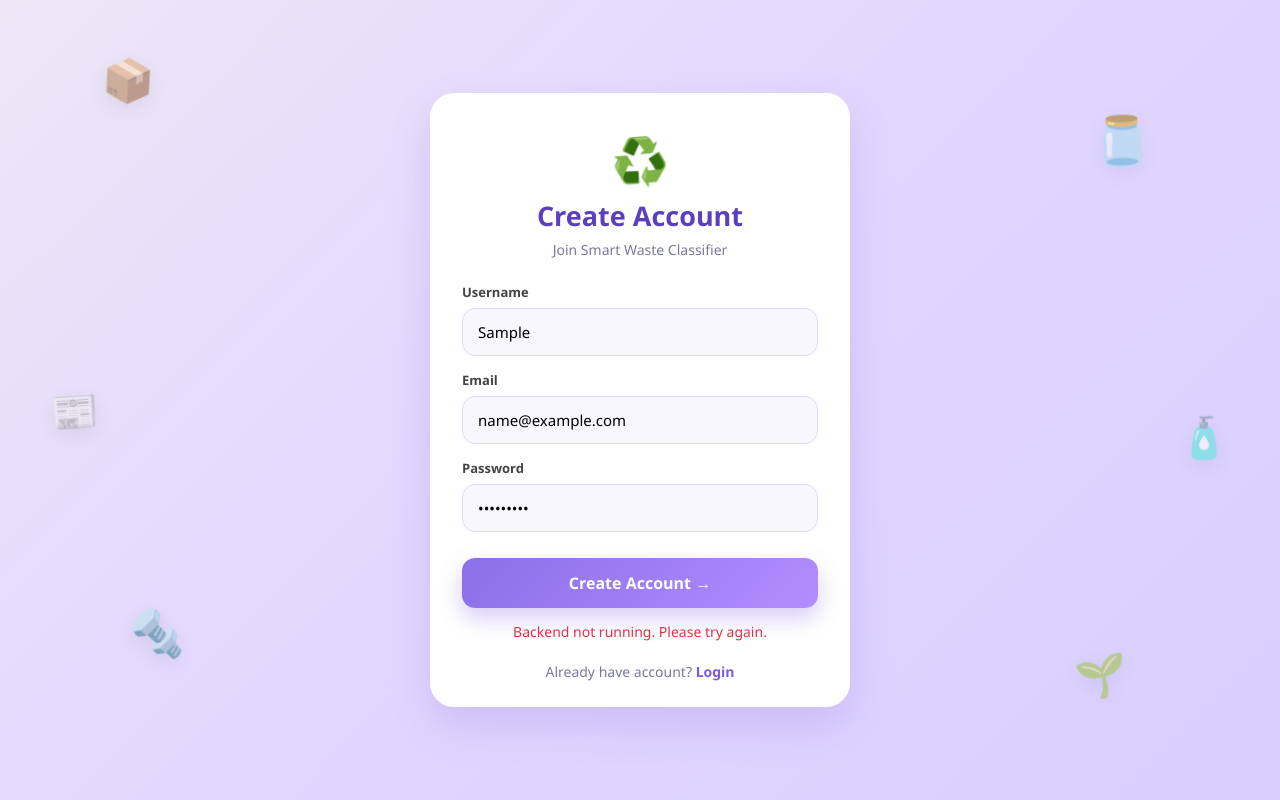
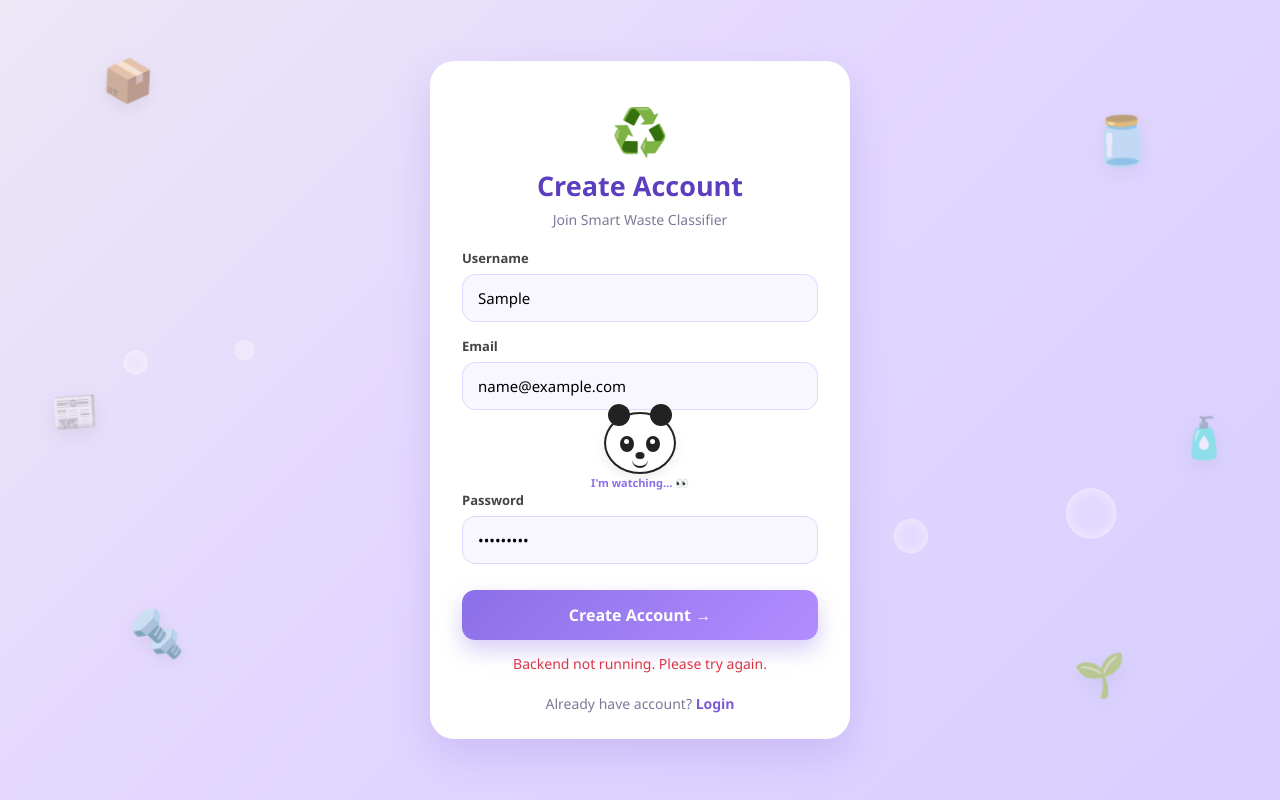
Before and after one commit to shalinii7/waste-app, a plain HTML site: page register.html in a window 1280 px wide. Both pictures are taken after typing "Sample", "name@example.com", "Sample123" into the empty fields and a click on the button "Create Account →". Drawn offline with Linux system fonts and the light colour scheme; no server answers.

Commit message:
Update register.html

```diff
--- a/register.html
+++ b/register.html
@@ -11,59 +11,104 @@
     background:linear-gradient(135deg,#EDE7F6 0%,#E3D7FF 45%,#D8CFFF 100%);
     padding:20px;position:relative;overflow:hidden;
   }
-  /* Floating waste emojis */
-  .float{
-    position:absolute;font-size:42px;opacity:0.55;
-    animation:floaty 6s ease-in-out infinite;
-    filter:drop-shadow(0 6px 10px rgba(0,0,0,0.12));
+  /* Floating waste - same as before */
+  .float{position:absolute;font-size:42px;opacity:0.55;animation:floaty 6s ease-in-out infinite;filter:drop-shadow(0 6px 10px rgba(0,0,0,0.12));z-index:1}
+  .f1{top:8%;left:8%}.f2{top:14%;right:10%;font-size:48px;animation-delay:1s}
+  .f3{bottom:16%;left:10%;font-size:46px;animation-delay:.5s}.f4{bottom:12%;right:12%;animation-delay:1.5s}
+  .f5{top:48%;left:4%;font-size:38px;animation-delay:2s}.f6{top:52%;right:4%;font-size:40px;animation-delay:.8s}
+  @keyframes floaty{0%,100%{transform:translateY(0) rotate(-4deg)}50%{transform:translateY(-16px) rotate(4deg)}}
+
+  /* Transparent bubbles - FEW, freely moving */
+  .bubble{
+    position:absolute;border-radius:50%;
+    background:rgba(255,255,255,0.18);
+    border:1.5px solid rgba(255,255,255,0.55);
+    box-shadow:inset 0 0 12px rgba(255,255,255,0.6);
+    animation:bubbleMove linear infinite;
+    z-index:1;pointer-events:none;
   }
-  .f1{top:8%;left:8%;animation-delay:0s}
-  .f2{top:14%;right:10%;font-size:48px;animation-delay:1s}
-  .f3{bottom:16%;left:10%;font-size:46px;animation-delay:0.5s}
-  .f4{bottom:12%;right:12%;animation-delay:1.5s}
-  .f5{top:48%;left:4%;font-size:38px;animation-delay:2s}
-  .f6{top:52%;right:4%;font-size:40px;animation-delay:0.8s}
-  @keyframes floaty{
-    0%,100%{transform:translateY(0) rotate(-4deg)}
-    50%{transform:translateY(-16px) rotate(4deg)}
+  .b1{width:18px;height:18px;left:18%;top:80%;animation-duration:11s;animation-delay:0s}
+  .b2{width:32px;height:32px;left:68%;top:85%;animation-duration:14s;animation-delay:2s}
+  .b3{width:12px;height:12px;left:42%;top:90%;animation-duration:9s;animation-delay:1s}
+  .b4{width:48px;height:48px;left:82%;top:75%;animation-duration:17s;animation-delay:3s}
+  .b5{width:22px;height:22px;left:8%;top:70%;animation-duration:12s;animation-delay:1.5s}
+  .b6{width:14px;height:14px;left:55%;top:88%;animation-duration:10s;animation-delay:0.5s}
+  @keyframes bubbleMove{
+    0%{transform:translate(0,0) scale(1);opacity:0}
+    10%{opacity:0.9}
+    50%{transform:translate(28px,-180px) scale(1.08)}
+    90%{opacity:0.7}
+    100%{transform:translate(-18px,-420px) scale(1.15);opacity:0}
   }
+
   .card{
-    position:relative;z-index:2;background:#ffffff;width:100%;max-width:420px;
-    padding:36px 32px 26px;border-radius:24px;
+    position:relative;z-index:2;background:#fff;width:100%;max-width:420px;
+    padding:38px 32px 26px;border-radius:24px;
     box-shadow:0 18px 40px rgba(124,93,211,0.20);
-    animation:pop 0.6s ease;
+    animation:pop .6s ease;overflow:visible;
   }
-  @keyframes pop{from{opacity:0;transform:translateY(14px) scale(0.98)}to{opacity:1;transform:translateY(0) scale(1)}}
-  .logo{font-size:46px;text-align:center;margin-bottom:6px;animation:floaty 4s ease-in-out infinite}
+  @keyframes pop{from{opacity:0;transform:translateY(14px) scale(.98)}to{opacity:1;transform:translateY(0) scale(1)}}
+  /* Recycle - NO float now! */
+  .logo{font-size:46px;text-align:center;margin-bottom:6px}
   h2{text-align:center;font-size:27px;color:#5B3FBF;margin-bottom:6px}
-  .sub{text-align:center;color:#7a7a9a;font-size:14px;margin-bottom:24px}
+  .sub{text-align:center;color:#7a7a9a;font-size:14px;margin-bottom:20px}
   label{display:block;font-size:13px;font-weight:600;color:#444;margin:15px 0 7px}
   input{
     width:100%;padding:13px 15px;border:1.5px solid #E0D9FF;
-    border-radius:13px;font-size:15px;outline:none;transition:0.2s;background:#F8F6FF;
+    border-radius:13px;font-size:15px;outline:none;transition:.2s;background:#F8F6FF;
   }
-  input:focus{border-color:#8B6FE8;background:#fff;box-shadow:0 0 0 4px rgba(139,111,232,0.18)}
+  input:focus{border-color:#8B6FE8;background:#fff;box-shadow:0 0 0 4px rgba(139,111,232,.18)}
   button{
     width:100%;margin-top:26px;padding:14px;border:none;border-radius:13px;
     background:linear-gradient(135deg,#8B6FE8,#B28DFF);color:#fff;
-    font-size:16px;font-weight:700;cursor:pointer;transition:0.2s;
-    box-shadow:0 10px 22px rgba(139,111,232,0.35);
+    font-size:16px;font-weight:700;cursor:pointer;transition:.2s;
+    box-shadow:0 10px 22px rgba(139,111,232,.35);
   }
   button:hover{transform:translateY(-2px)}
-  button:disabled{opacity:0.7;transform:none}
   .link{text-align:center;margin-top:20px;font-size:14px;color:#7a7a9a}
   .link a{color:#7C5CD6;font-weight:700;text-decoration:none}
   #msg{text-align:center;margin-top:14px;font-size:14px;min-height:20px}
   .ok{color:#198754}.err{color:#dc3545}
+
+  /* PANDA */
+  .panda-wrap{display:flex;justify-content:center;margin:2px 0 0;height:64px;position:relative}
+  .panda{
+    width:72px;height:62px;background:#fff;border:2.5px solid #222;border-radius:50%;
+    position:relative;box-shadow:0 4px 12px rgba(0,0,0,0.08);transition:0.25s;
+  }
+  .panda::before,.panda::after{
+    content:'';position:absolute;width:22px;height:22px;background:#222;
+    border-radius:50%;top:-10px;
+  }
+  .panda::before{left:2px}.panda::after{right:2px}
+  .eye{
+    position:absolute;top:22px;width:14px;height:16px;background:#222;border-radius:50%;
+    transition:0.2s;
+  }
+  .eye.left{left:14px}.eye.right{right:14px}
+  .eye::after{content:'';position:absolute;width:5px;height:5px;background:#fff;border-radius:50%;top:3px;left:4px}
+  .nose{position:absolute;left:50%;top:38px;transform:translateX(-50%);width:9px;height:7px;background:#222;border-radius:50%}
+  .mouth{position:absolute;left:50%;top:46px;transform:translateX(-50%);width:16px;height:8px;border-bottom:2px solid #222;border-radius:0 0 10px 10px}
+  .paw{
+    position:absolute;top:14px;width:20px;height:22px;background:#222;border-radius:50%;
+    opacity:0;transform:scale(0.5);transition:0.25s;z-index:2;
+  }
+  .paw.left{left:8px}.paw.right{right:8px}
+  .panda-text{position:absolute;bottom:-18px;left:50%;transform:translateX(-50%);font-size:11px;color:#8B6FE8;white-space:nowrap;font-weight:600}
+  /* When typing password - panda closes eyes + paws cover */
+  .panda.sleep .eye{height:3px;top:29px}
+  .panda.sleep .eye::after{display:none}
+  .panda.sleep .paw{opacity:1;transform:scale(1)}
+  .panda.sleep{transform:translateY(3px)}
 </style>
 </head>
 <body>
-  <span class="float f1">📦</span>
-  <span class="float f2">🫙</span>
-  <span class="float f3">🔩</span>
-  <span class="float f4">🌱</span>
-  <span class="float f5">📰</span>
-  <span class="float f6">🧴</span>
+  <span class="float f1">📦</span><span class="float f2">🫙</span>
+  <span class="float f3">🔩</span><span class="float f4">🌱</span>
+  <span class="float f5">📰</span><span class="float f6">🧴</span>
+
+  <span class="bubble b1"></span><span class="bubble b2"></span><span class="bubble b3"></span>
+  <span class="bubble b4"></span><span class="bubble b5"></span><span class="bubble b6"></span>
 
 <div class="card">
   <div class="logo">♻️</div>
@@ -76,6 +121,16 @@
   <label>Email</label>
   <input id="email" type="email" placeholder="Enter email">
 
+  <!-- Panda peeks here -->
+  <div class="panda-wrap">
+    <div class="panda" id="panda">
+      <div class="eye left"></div><div class="eye right"></div>
+      <div class="paw left"></div><div class="paw right"></div>
+      <div class="nose"></div><div class="mouth"></div>
+      <div class="panda-text" id="pandaText">I'm watching... 👀</div>
+    </div>
+  </div>
+
   <label>Password</label>
   <input id="password" type="password" placeholder="Choose password">
 
@@ -86,12 +141,28 @@
 
 <script>
 const API = "https://waste-app-m0ez.onrender.com";
+const pwd = document.getElementById('password');
+const panda = document.getElementById('panda');
+const pandaText = document.getElementById('pandaText');
+
+pwd.addEventListener('focus', ()=>{
+  panda.classList.add('sleep');
+  pandaText.textContent = "Okay, I won't look! 🙈";
+});
+pwd.addEventListener('blur', ()=>{
+  panda.classList.remove('sleep');
+  pandaText.textContent = "I'm watching... 👀";
+});
+pwd.addEventListener('input', ()=>{
+  if(pwd.value.length>0){ panda.classList.add('sleep'); pandaText.textContent="Secret! Shhh... 🤫"; }
+});
+
 async function register(){
   const btn=document.getElementById('btn');
   const msg=document.getElementById('msg');
   const username=document.getElementById('username').value.trim();
   const email=document.getElementById('email').value.trim();
-  const password=document.getElementById('password').value;
+  const password=pwd.value;
   if(!username||!email||!password){msg.textContent="Please fill all fields";msg.className="err";return;}
   btn.disabled=true;btn.textContent="Creating...";msg.textContent="";
   try{
```
